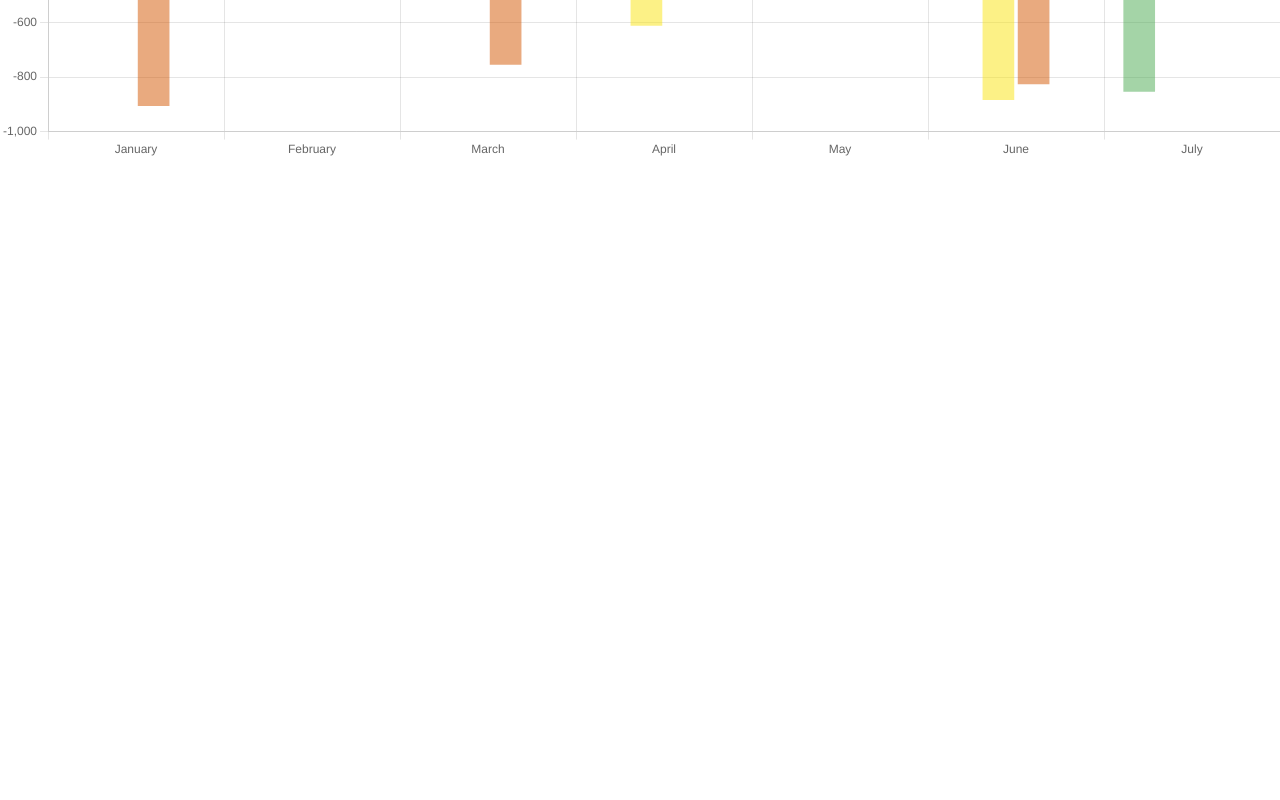
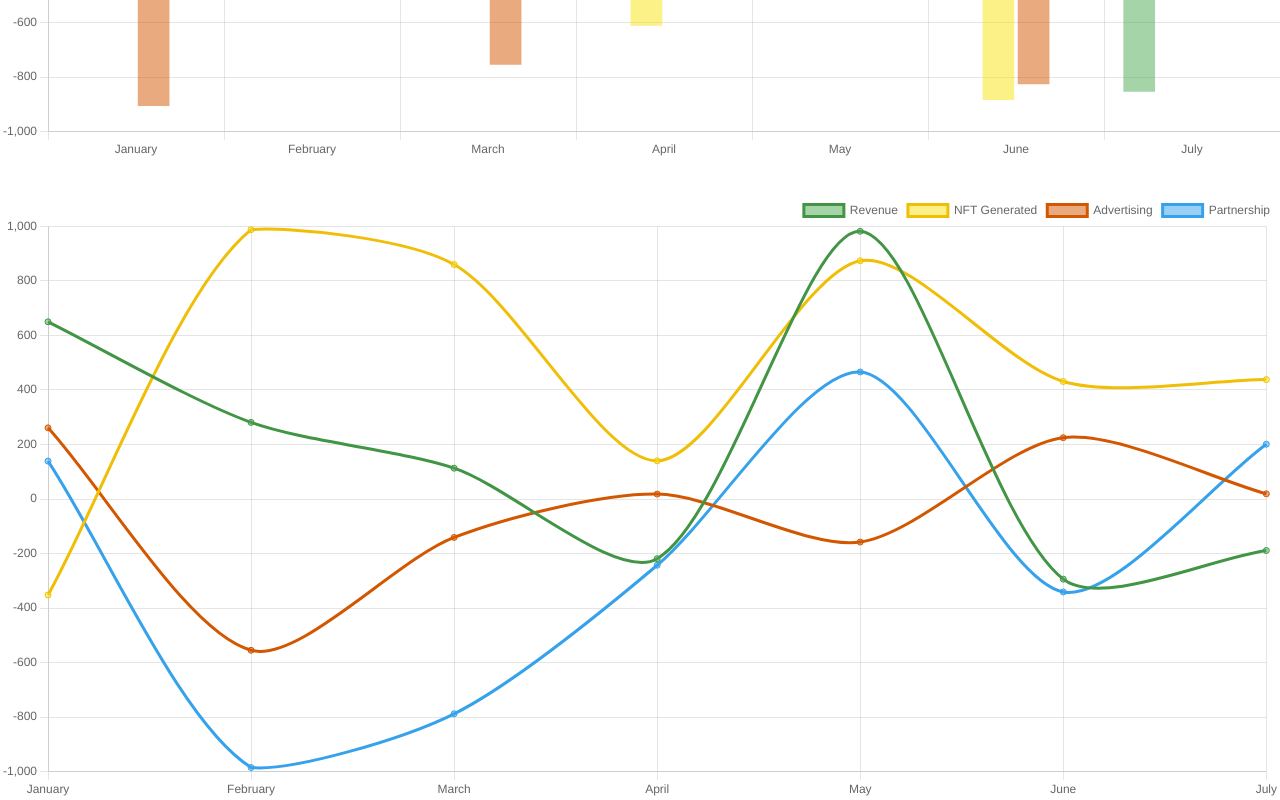
Before and after one commit to fikireab-m/Admin-Dashboard, a React (Vite) app: page / in a window 1280 px wide. Shown: the part 3989-4789 px from the top of the page. Before the commit the page ends 4149 px from the top, so only its background shows below. Built offline with nearby package versions, Linux system fonts and the light colour scheme.

Commit message:
simple line chart + home page

```diff
--- a/src/pages/Home/index.tsx
+++ b/src/pages/Home/index.tsx
@@ -70,7 +70,9 @@ const Home = (): JSX.Element => {
               <div className="p-1 rounded-md shadow-xl bg-white">
                 <SimpleBarChart titleText="" />
               </div>
-
+              <div className="p-1 rounded-md shadow-xl bg-white">
+                <SimpleLineChart titleText="" />
+              </div>
             </div>
           </div>
         </main>
```
